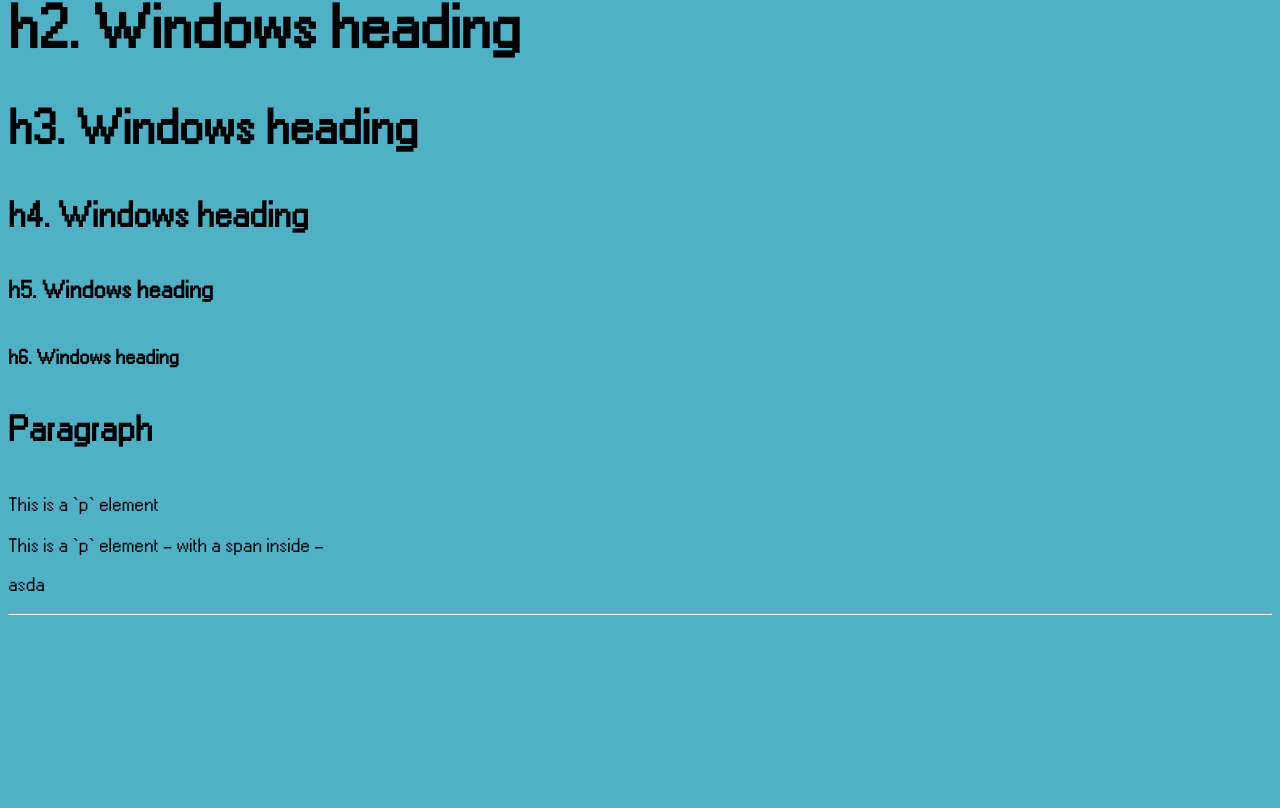
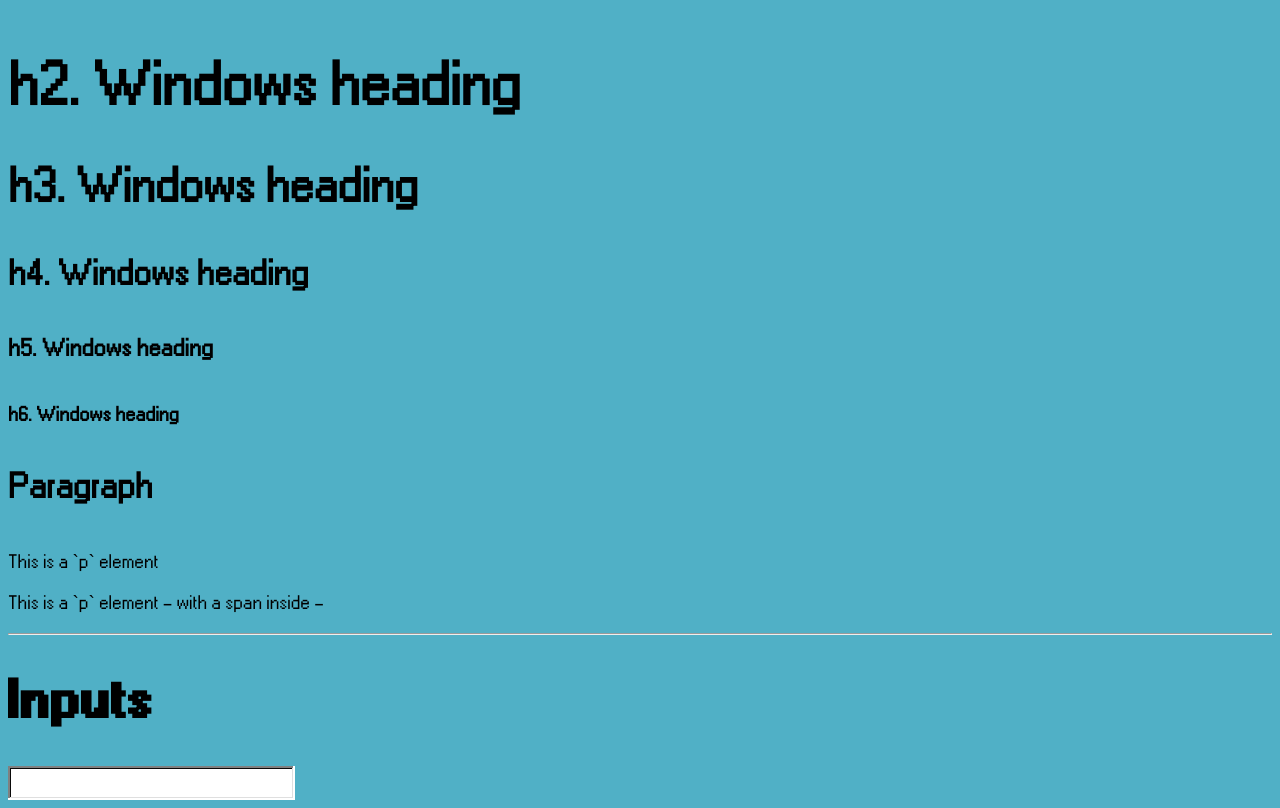
Before and after one commit to veronicadip/windows-lib, a React (Create React App) app: page / in a window 1280 px wide. Shown: the part 981-1789 px from the top of the page. Before the commit the page ends 1606 px from the top, so only its background shows below. Built offline with nearby package versions, Linux system fonts and the light colour scheme.

Commit message:
feat - Input component

```diff
--- a/src/App.tsx
+++ b/src/App.tsx
@@ -1,6 +1,7 @@
 import "./App.css";
 import Button from "./components/Button/Button";
 import Typography from "./components/Typography/Typography";
+import Input from "./components/Input/Input";
 
 function App() {
   return (
@@ -12,7 +13,7 @@ function App() {
       </Typography>
       <Typography type="h4">Default</Typography>
       <Button disabled={false}>Click me</Button>
-      <h4>Disabled</h4>
+      <Typography type="h4">Disabled</Typography>
       <Button disabled={true}>Don't even try</Button>
       <hr />
       <Typography bold={true} type="h2">
@@ -30,8 +31,11 @@ function App() {
       <Typography type="p">
         This is a `p` element <span>- with a span inside -</span>
       </Typography>
-      <Typography type="p">asda</Typography>
       <hr />
+      <Typography bold={true} type={"h2"}>
+        Inputs
+      </Typography>
+      <Input type="number"></Input>
     </div>
   );
 }
--- a/src/components/Input/Input.tsx
+++ b/src/components/Input/Input.tsx
@@ -2,9 +2,33 @@ import { FunctionComponent } from "react";
 import "./styles.css";
 
 interface Props {
-  type: string;
+  type?: string;
+  placeholder?: string;
 }
 
 const Input: FunctionComponent<Props> = (props) => {
-  return <></>;
+  if (!props.type && !props.placeholder) {
+    return <input type="text" className="windowsInput" />;
+  }
+  if (!props.type) {
+    return (
+      <input
+        type="text"
+        placeholder={props.placeholder}
+        className="windowsInput"
+      />
+    );
+  }
+  if (props.placeholder && props.type) {
+    return (
+      <input
+        type={props.type}
+        placeholder={props.placeholder}
+        className="windowsInput"
+      />
+    );
+  }
+  return <input type={props.type} className="windowsInput" />;
 };
+
+export default Input;
--- a/src/components/Input/styles.css
+++ b/src/components/Input/styles.css
@@ -0,0 +1,29 @@
+.windowsInput {
+    width: 17.5rem;
+    height: 2rem;
+    left: 16px;
+    top: 16px;
+    background-color: #FFFFFF;
+    box-shadow: inset -2px -2px 0px #FFFFFF, inset 2px 2px 0px #808080, inset -3px -3px 0px #DFDFDF, inset 3px 3px 0px #0A0A0A;
+    border: none;
+    font-family: 'MS Sans Serif', sans-serif;
+    font-size: 1.2rem;
+    padding-left: 5px;
+}
+
+.windowsInput:focus {
+    outline: none;
+}
+
+/* NUMBER INPUT */
+/* Chrome, Safari, Edge, Opera */
+input[type="number"] {
+    -webkit-appearance: textfield;
+    -moz-appearance: textfield;
+    appearance: textfield;
+}
+/* Firefox */
+input[type=number]::-webkit-inner-spin-button,
+input[type=number]::-webkit-outer-spin-button {
+    -webkit-appearance: none;
+}
--- a/src/components/Typography/Typography.tsx
+++ b/src/components/Typography/Typography.tsx
@@ -4,12 +4,12 @@ import "./styles.css";
 interface Props {
   children: React.ReactNode;
   bold?: boolean;
-  type: string;
+  type?: string;
 }
 
 const Typography: FunctionComponent<Props> = (props) => {
   if (!props.bold) {
-    if (props.type === "p") {
+    if (!props.type || props.type === "p") {
       return <p className="windowsP">{props.children}</p>;
     }
     if (props.type === "h1") {
```
